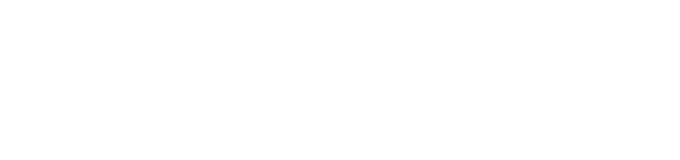
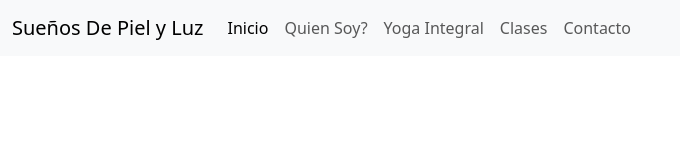
Before and after one commit to sozzmar/preentrega_3_sozze, a website: page index.html in a window 1280 px wide. Shown: the whole page, without its empty margins (0-680 px from the left). Drawn offline with nearby package versions, Linux system fonts and the light colour scheme.

Commit message:
se modifico index y se creo carpeta html

```diff
--- a/index.html
+++ b/index.html
@@ -6,9 +6,40 @@
     <!-- bootstrap-->
     <link href="https://cdn.jsdelivr.net/npm/bootstrap@5.3.2/dist/css/bootstrap.min.css" rel="stylesheet" integrity="sha384-T3c6CoIi6uLrA9TneNEoa7RxnatzjcDSCmG1MXxSR1GAsXEV/Dwwykc2MPK8M2HN" crossorigin="anonymous">
 
-    <title>Document</title>
+    <!-- CSS -->
+  <link rel="stylesheet" href="css/style.css">
+
+  <title>Sueños De Piel Y Luz</title>
 </head>
 <body>
+  <!-- Header -->
+  <nav class="navbar navbar-expand-lg bg-body-tertiary">
+    <div class="container-fluid">
+      <a class="navbar-brand" href="#">Sueños De Piel y Luz</a>
+      <button class="navbar-toggler" type="button" data-bs-toggle="collapse" data-bs-target="#navbarNav" aria-controls="navbarNav" aria-expanded="false" aria-label="Toggle navigation">
+        <span class="navbar-toggler-icon"></span>
+      </button>
+      <div class="collapse navbar-collapse" id="navbarNav">
+        <ul class="navbar-nav">
+          <li class="nav-item">
+            <a class="nav-link active" aria-current="page" href="#">Inicio</a>
+          </li>
+          <li class="nav-item">
+            <a class="nav-link" href="#">Quien Soy?</a>
+          </li>
+          <li class="nav-item">
+            <a class="nav-link" href="#">Yoga Integral</a>
+          </li>
+          <li class="nav-item">
+            <a class="nav-link" href="#">Clases</a>
+          </li>
+          <li class="nav-item">
+            <a class="nav-link" href="#">Contacto</a>
+          </li>
+        </ul>
+      </div>
+    </div>
+  </nav>
 
 
 
```
Also changed, not shown: html/Clases.html (added), html/QuienSoy.html (added), html/YogaIntegral.html (added), html/contacto.html (added).
